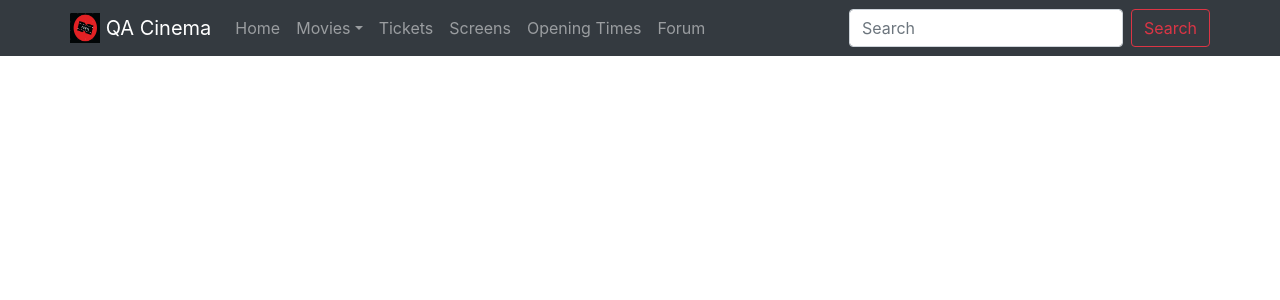
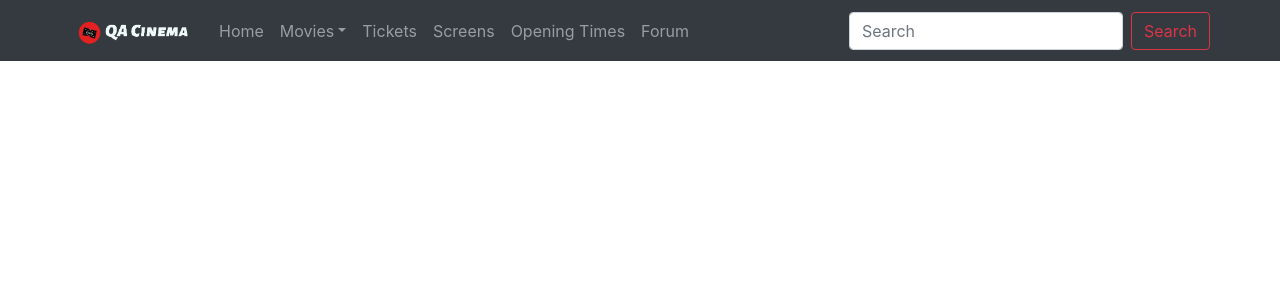
Before and after one commit to QA-AKAM/QACinema-Project, a React (Create React App) app in the folder frontend/: page / in a window 1280 px wide. Shown: the top 300 px of the page. Built offline with nearby package versions, Linux system fonts and the light colour scheme.

Commit message:
KD: Added new Logo to NavBar

```diff
--- a/frontend/src/Components/Navbar/Nav.jsx
+++ b/frontend/src/Components/Navbar/Nav.jsx
@@ -12,10 +12,10 @@ const NavBar = () => {
                         <img
                             alt=""
                             src={Logo}
-                            width="30"
-                            height="30"
+                            width="125"
+                            height="35"
                             className="d-inline-block align-top"
-                        />{' '}QA Cinema</Navbar.Brand>
+                        /></Navbar.Brand>
                     <Nav className="mr-auto">
                         <Nav.Link href="/Home">Home</Nav.Link>
                         <NavDropdown title="Movies" id="basic-nav-dropdown">
```
Also changed, not shown: frontend/src/Images/Logo.png.
